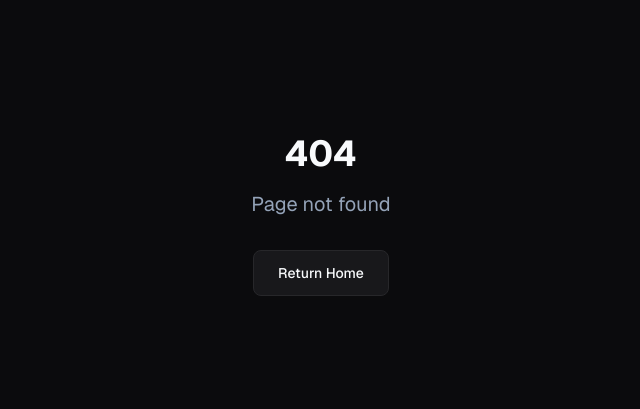
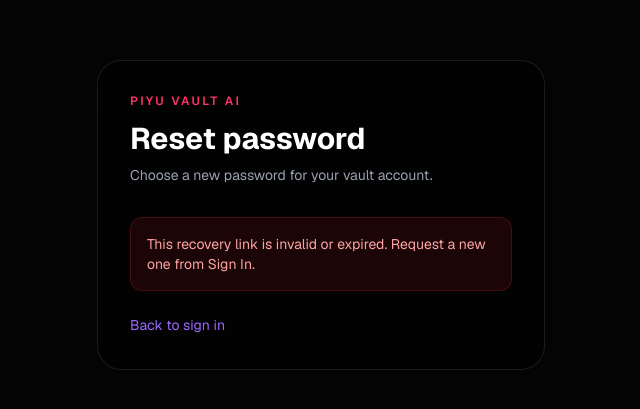
Before and after one commit to Piyu242005/Piyu-Vault-AI, a Next.js app: page /reset-password in a window 1280 px wide. Before the commit this address had no page. Shown: the part 185-594 px from the top of the page, without its empty margins (319-959 px from the left). Built offline with nearby package versions, Linux system fonts and the light colour scheme; no server answers.

Commit message:
feat: add Supabase password reset page

```diff
--- /dev/null
+++ b/src/app/reset-password/page.tsx
@@ -0,0 +1,54 @@
+"use client";
+
+import Link from "next/link";
+import { FormEvent, useEffect, useState } from "react";
+import { useRouter } from "next/navigation";
+import { createClient } from "@/lib/supabase/client";
+
+export default function ResetPasswordPage() {
+  const router = useRouter();
+  const [password, setPassword] = useState("");
+  const [confirm, setConfirm] = useState("");
+  const [ready, setReady] = useState(false);
+  const [loading, setLoading] = useState(true);
+  const [error, setError] = useState("");
+  const [message, setMessage] = useState("");
+
+  useEffect(() => {
+    const supabase = createClient();
+    const { data: subscription } = supabase.auth.onAuthStateChange((event) => {
+      if (event === "PASSWORD_RECOVERY" || event === "SIGNED_IN") setReady(true);
+      setLoading(false);
+    });
+    void supabase.auth.getUser().then(({ data }) => {
+      setReady(Boolean(data.user));
+      setLoading(false);
+    });
+    return () => subscription.subscription.unsubscribe();
+  }, []);
+
+  async function submit(event: FormEvent) {
+    event.preventDefault();
+    setError(""); setMessage("");
+    if (password.length < 8) { setError("Password must be at least 8 characters."); return; }
+    if (password !== confirm) { setError("Passwords do not match."); return; }
+    setLoading(true);
+    const supabase = createClient();
+    const { error } = await supabase.auth.updateUser({ password });
+    if (error) setError(error.message);
+    else { setMessage("Password updated. Redirecting to sign in…"); setTimeout(() => router.push("/sign-in"), 1200); }
+    setLoading(false);
+  }
+
+  return (
+    <main className="flex min-h-screen items-center justify-center bg-[#050505] p-4 text-white">
+      <div className="w-full max-w-md rounded-3xl border border-white/10 bg-black/60 p-8 shadow-2xl backdrop-blur-xl">
+        <p className="text-xs font-semibold uppercase tracking-[0.2em] text-[#FF3366]">Piyu Vault AI</p>
+        <h1 className="mt-3 text-3xl font-bold">Reset password</h1>
+        <p className="mt-2 text-sm text-gray-400">Choose a new password for your vault account.</p>
+        {loading ? <p className="mt-8 text-sm text-gray-400">Checking recovery session…</p> : !ready ? <div className="mt-8 rounded-xl border border-red-500/20 bg-red-500/10 p-4 text-sm text-red-300">This recovery link is invalid or expired. Request a new one from Sign In.</div> : <form onSubmit={submit} className="mt-8 space-y-4"><input required minLength={8} type="password" value={password} onChange={(e) => setPassword(e.target.value)} placeholder="New password" className="w-full rounded-xl border border-white/10 bg-black px-4 py-3 text-white outline-none focus:border-[#7C3AED]" /><input required minLength={8} type="password" value={confirm} onChange={(e) => setConfirm(e.target.value)} placeholder="Confirm new password" className="w-full rounded-xl border border-white/10 bg-black px-4 py-3 text-white outline-none focus:border-[#7C3AED]" />{error && <p className="rounded-xl border border-red-500/20 bg-red-500/10 p-3 text-sm text-red-300">{error}</p>}{message && <p className="rounded-xl border border-emerald-500/20 bg-emerald-500/10 p-3 text-sm text-emerald-300">{message}</p>}<button disabled={loading} className="w-full rounded-xl bg-[#FF3366] px-4 py-3 font-semibold disabled:opacity-60">Update password</button></form>}
+        <Link href="/sign-in" className="mt-6 inline-block text-sm text-[#9D68FF]">Back to sign in</Link>
+      </div>
+    </main>
+  );
+}
```
